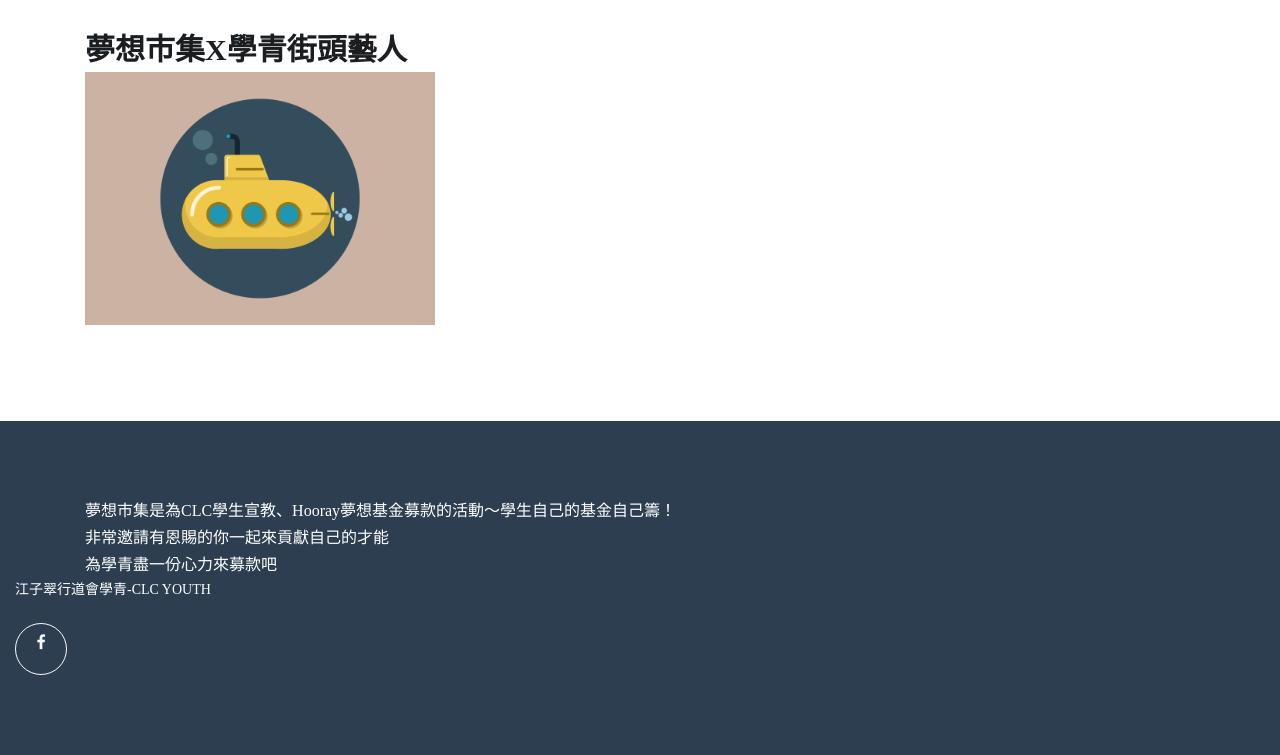
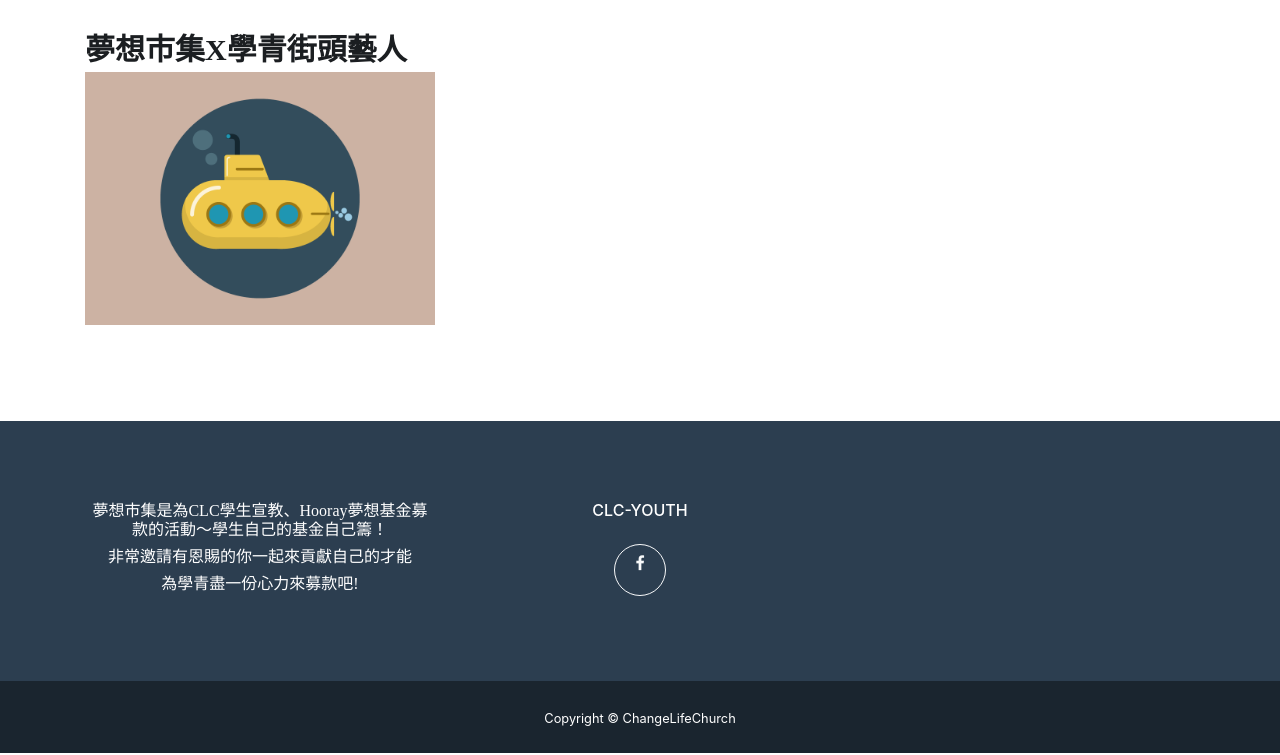
Before and after one commit to sallymah/DreamZakkaCLC, a website with bundled scripts: page index.html in a window 1280 px wide. Shown: the part 1279-2034 px from the top of the page. Built offline with nearby package versions, Linux system fonts and the light colour scheme.

Commit message:
change text

```diff
--- a/index.html
+++ b/index.html
@@ -201,19 +201,18 @@
       </div>
     </div>
 	 <!-- Footer -->
-    <footer class="footer">
+        <!-- Footer -->
+    <footer class="footer text-center">
       <div class="container">
-          <!--<a class="btn btn-primary btn-xl text-uppercase js-scroll-trigger" href="#services">Tell Me More</a>-->
+        <div class="row">
+		  <div class="col-md-4">
 		 <h6 style="font-family:微軟正黑體;">夢想市集是為CLC學生宣教、Hooray夢想基金募款的活動～學生自己的基金自己籌！
 		 <h6 style="font-family:微軟正黑體;">非常邀請有恩賜的你一起來貢獻自己的才能</h6>
-		 <h6 style="font-family:微軟正黑體;">為學青盡一份心力來募款吧</h6>
+		 <h6 style="font-family:微軟正黑體;">為學青盡一份心力來募款吧!</h6>
 		 <h6 style="font-family:微軟正黑體;"></h6>
-        </div>
-
-          <div class="col-md-4 mb-5 mb-lg-0">
-            <h4 class="text-uppercase mb-4"
-				style="font-family:微軟正黑體;
-				font-size:14px;">江子翠行道會學青-CLC Youth</h4>
+          </div>
+		<div class="col-md-4 mb-5 mb-lg-0">
+            <h6 class="text-uppercase mb-4">CLC-YOUTH</h6>
             <ul class="list-inline mb-0">
               <li class="list-inline-item">
                 <a class="btn btn-outline-light btn-social text-center rounded-circle" href="https://goo.gl/VzUMUn">
@@ -223,12 +222,15 @@
             </ul>
           </div>
 
-        <div class="intro-text">
+        </div>
+      </div>
+    </footer>
 
+    <div class="copyright py-4 text-center text-white">
+      <div class="container">
+        <small>Copyright &copy; ChangeLifeChurch</small>
       </div>
-      </div>
-
-    </footer>
+    </div>
     <!-- Bootstrap core JavaScript -->
     <script src="vendor/jquery/jquery.min.js"></script>
     <script src="vendor/bootstrap/js/bootstrap.bundle.min.js"></script>
```
